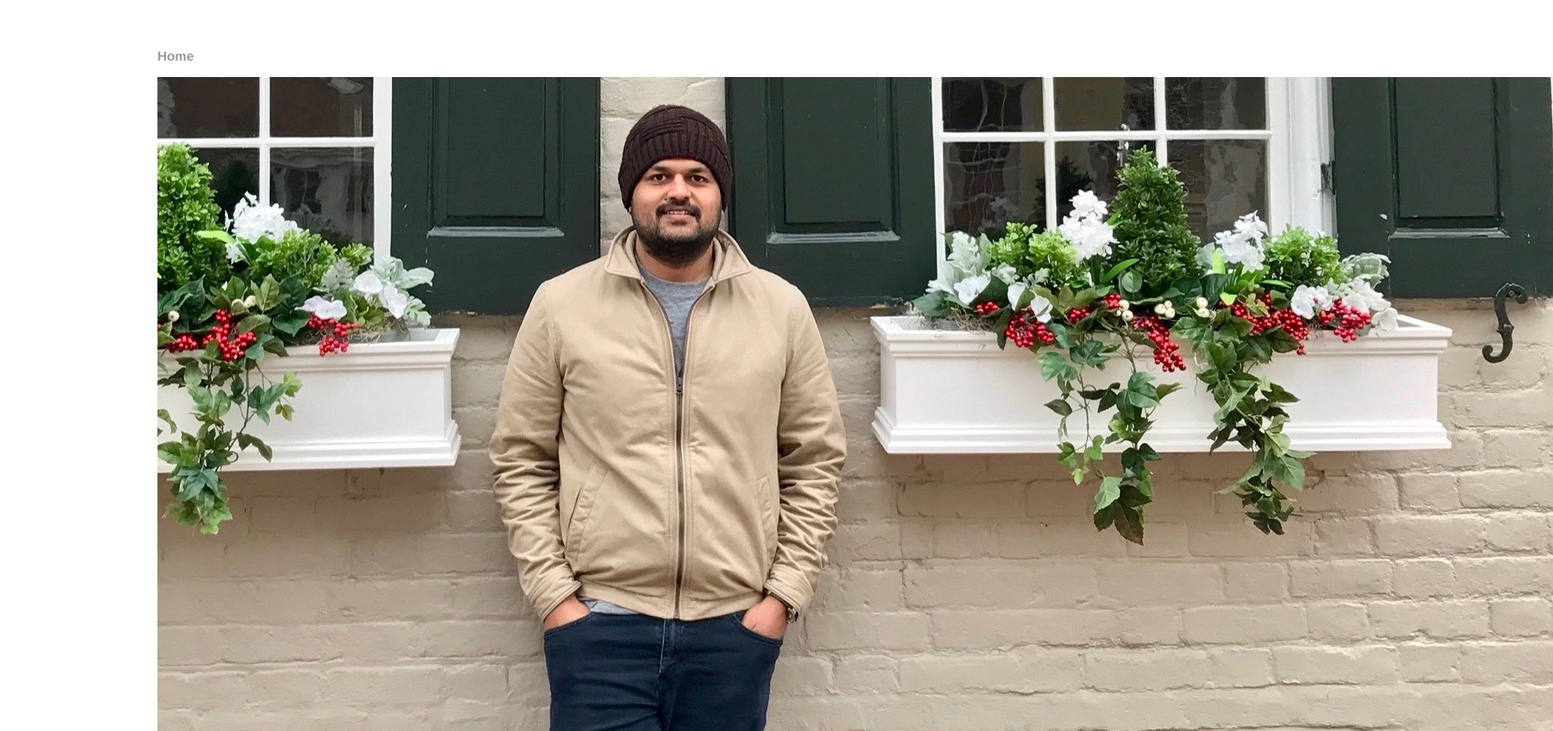
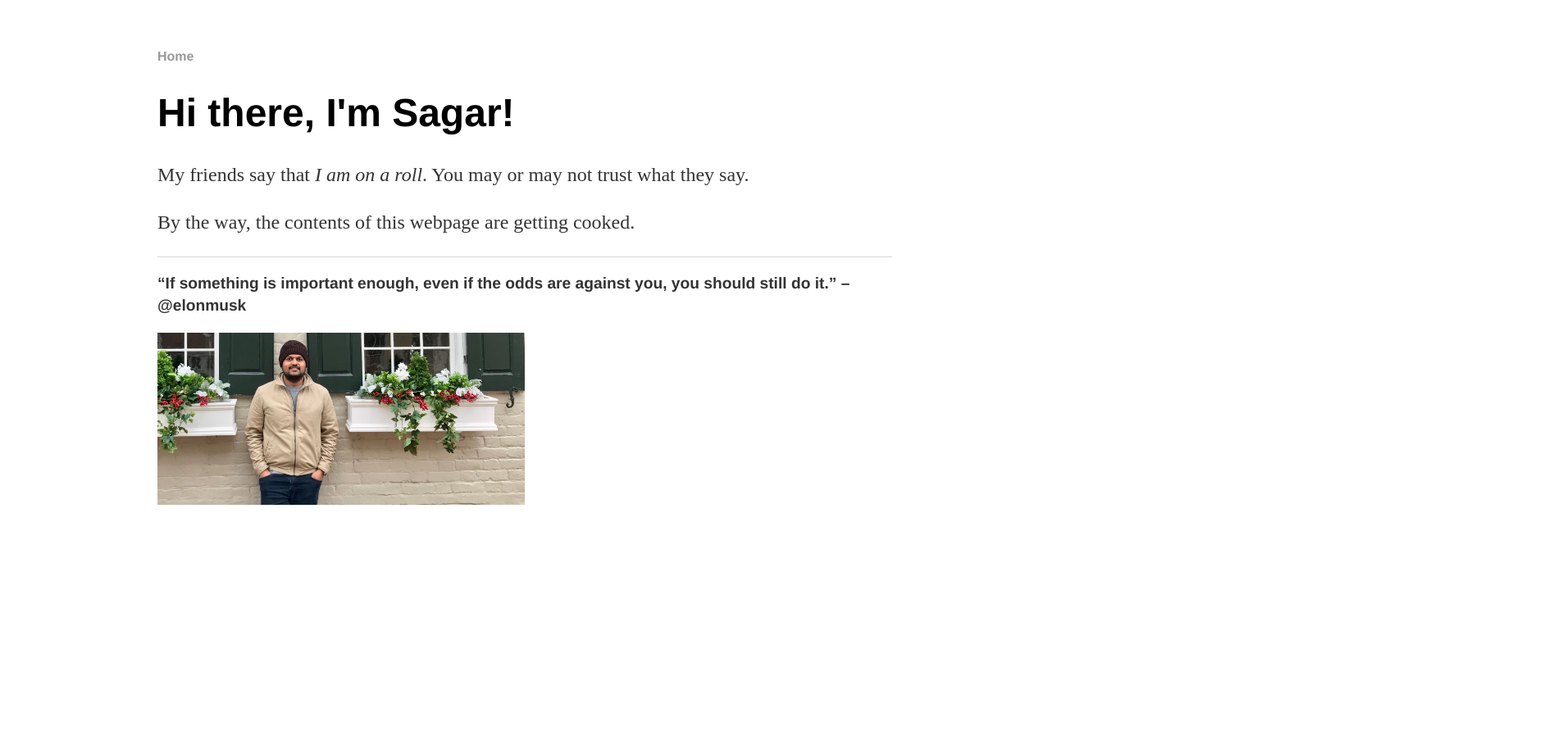
Before and after one commit to sagar-umesh/sagar-umesh.github.io, a plain HTML site: page index.html in a window 1280 px wide. Shown: the top 892 px of the page at 82% size, 1894 px wide, since content can reach past the window. After the commit the page ends 800 px from the top, so only its background shows below. Drawn offline with Linux system fonts and the light colour scheme.

Commit message:
Update index.html

```diff
--- a/index.html
+++ b/index.html
@@ -14,7 +14,7 @@
 		</nav>
 		<div class="container">
     		<div class="blurb">
-			<img src="https://sagar-umesh.github.io/IMG_4760 (1).jpg" >
+
         		<h1>Hi there, I'm Sagar!</h1>
 				<p>My friends say that <em>I am on a roll</em>. You may or may not trust what they say. </p>
 			<p>By the way, the contents of this webpage are getting cooked. </p>
@@ -23,7 +23,7 @@
 		<footer>
     		<ul>
         		<p>“If something is important enough, even if the odds are against you, you should still do it.”  – @elonmusk </p>
-
+        		<img src="https://sagar-umesh.github.io/IMG_4760 (1).jpg" width=50% height=50%>
 			</ul>
 		</footer>
 	</body>
```
